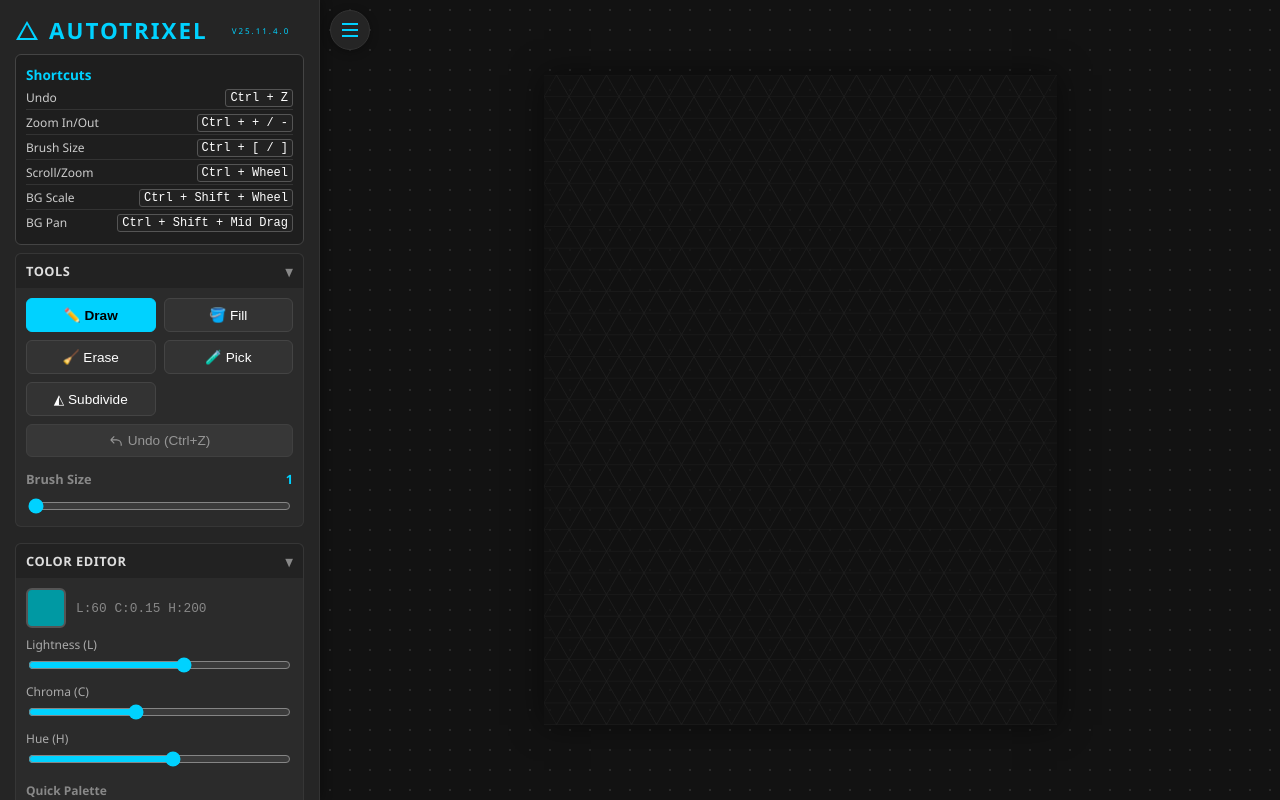
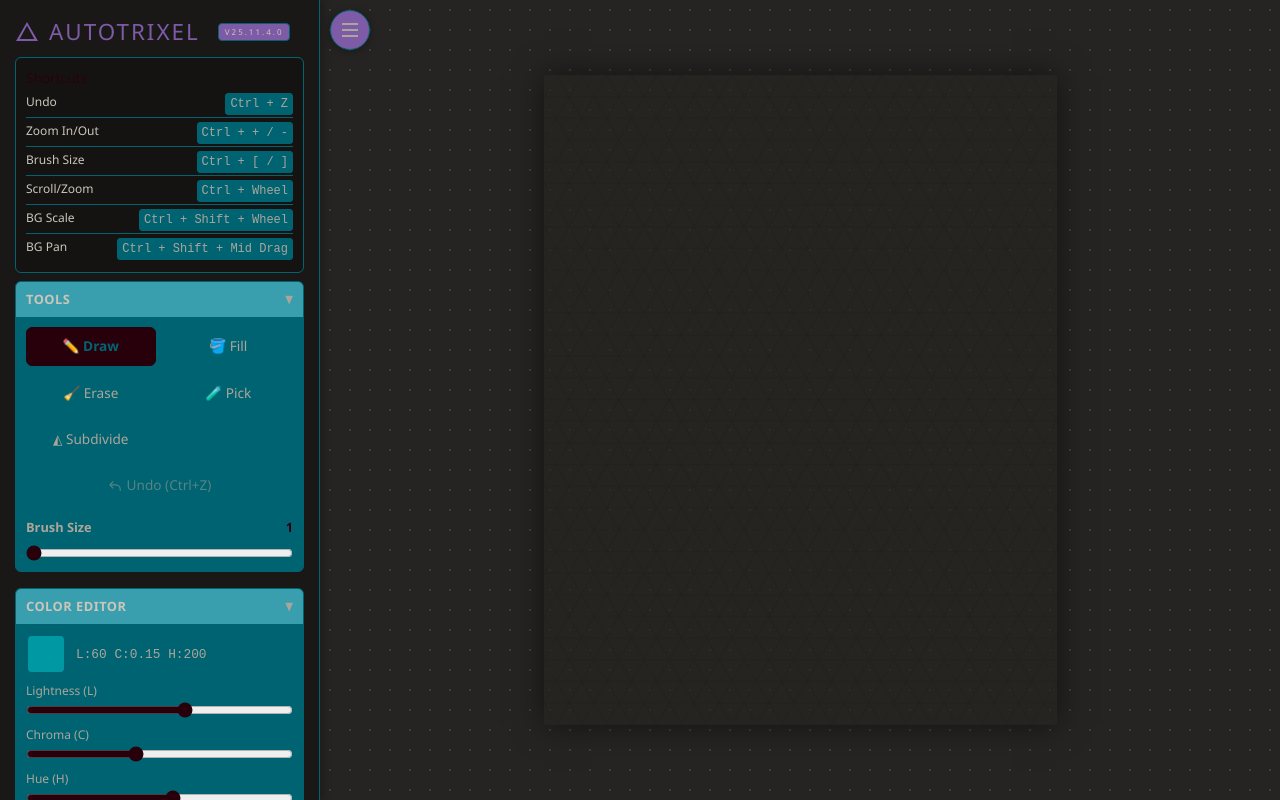
Before and after one commit to Kiriketsuki/AutoTrixel, a Vue app: page / in a window 1280 px wide. Built offline with nearby package versions, Linux system fonts and the light colour scheme.

Commit message:
feat: setup tailwindcss and basic palette

```diff
--- a/src/components/ColorControls.vue
+++ b/src/components/ColorControls.vue
@@ -15,7 +15,7 @@
             <div id="colorPreviewBox"></div>
             <div
                 id="colorCodeDisplay"
-                style="flex: 1; font-family: monospace; font-size: 0.8rem; color: #888">
+                style="flex: 1; font-family: monospace; font-size: 0.8rem; color: var(--color-white-dark)">
                 #00d2ff
             </div>
         </div>
--- a/src/components/ControlSection.vue
+++ b/src/components/ControlSection.vue
@@ -41,8 +41,8 @@
 
 <style scoped>
     .control-section {
-        background-color: rgba(255, 255, 255, 0.03);
-        border: 1px solid rgba(255, 255, 255, 0.05);
+        background-color: var(--color-primary-dark);
+        border: 1px solid var(--border);
         border-radius: 6px;
         margin-bottom: 8px;
         overflow: hidden;
@@ -51,8 +51,7 @@
     }
 
     .control-section:hover {
-        border-color: rgba(255, 255, 255, 0.1);
-        background-color: rgba(255, 255, 255, 0.05);
+        border-color: var(--accent);
     }
 
     .section-header {
@@ -61,21 +60,21 @@
         display: flex;
         justify-content: space-between;
         align-items: center;
-        background-color: rgba(0, 0, 0, 0.2);
+        background-color: var(--color-primary-light);
         user-select: none;
     }
 
     .section-title {
         font-size: 0.8rem;
         font-weight: 600;
-        color: #ddd;
+        color: var(--color-white);
         text-transform: uppercase;
         letter-spacing: 0.5px;
     }
 
     .toggle-icon {
         font-size: 0.7rem;
-        color: #888;
+        color: var(--color-white-dark);
         transition: transform 0.2s;
     }
 
--- a/src/components/HelloWorld.vue
+++ b/src/components/HelloWorld.vue
@@ -1,18 +1,22 @@
 <script setup>
-import { ref } from 'vue'
+    import { ref } from "vue";
 
     defineProps({
         msg: String,
-})
+    });
 
-const count = ref(0)
+    const count = ref(0);
 </script>
 
 <template>
     <h1>{{ msg }}</h1>
 
     <div class="card">
-    <button type="button" @click="count++">count is {{ count }}</button>
+        <button
+            type="button"
+            @click="count++">
+            count is {{ count }}
+        </button>
         <p>
             Edit
             <code>components/HelloWorld.vue</code> to test HMR
@@ -21,7 +25,9 @@ const count = ref(0)
 
     <p>
         Check out
-    <a href="https://vuejs.org/guide/quick-start.html#local" target="_blank"
+        <a
+            href="https://vuejs.org/guide/quick-start.html#local"
+            target="_blank"
             >create-vue</a
         >, the official Vue + Vite starter
     </p>
@@ -38,6 +44,6 @@ const count = ref(0)
 
 <style scoped>
     .read-the-docs {
-  color: #888;
+        color: var(--color-white-dark);
     }
 </style>
--- a/src/components/VersionBadge.vue
+++ b/src/components/VersionBadge.vue
@@ -11,12 +11,12 @@
         display: inline-block;
         font-size: 0.5rem;
         font-weight: 500;
-        color: var(--text-secondary);
-        background-color: var(--bg-secondary);
+        color: var(--color-white);
+        background-color: var(--color-tertiary);
         padding: 2px 6px;
         border-radius: 4px;
         margin-left: 8px;
         vertical-align: middle;
-        border: 1px solid var(--border-color);
+        border: 1px solid var(--border);
     }
 </style>
--- a/src/style.css
+++ b/src/style.css
@@ -1,11 +1,73 @@
+@import "tailwindcss";
+
+@theme {
+    /* Base Colors */
+
+    /* ! Black */
+    --color-black-light--1: oklch(0.31 0.004 84.58);
+    --color-black-light: oklch(0.36 0.004 84.58);
+    --color-black-light-1: oklch(0.41 0.004 84.58);
+
+    --color-black: oklch(0.26 0.004 84.58);
+
+    --color-black-dark--1: oklch(0.21 0.004 84.58);
+    --color-black-dark: oklch(0.16 0.004 84.58);
+    --color-black-dark-1: oklch(0.11 0.004 84.58);
+
+    /* ! White */
+    --color-white-light--1: oklch(0.8758 0.0183 81.32);
+    --color-white-light: oklch(0.9258 0.0183 81.32);
+    --color-white-light-1: oklch(0.9758 0.0183 81.32);
+
+    --color-white: oklch(0.8258 0.0183 81.32);
+
+    --color-white-dark--1: oklch(0.7758 0.0183 81.32);
+    --color-white-dark: oklch(0.7258 0.0183 81.32);
+    --color-white-dark-1: oklch(0.6758 0.0183 81.32);
+
+    /* ! Primary Color (Blue) */
+    --color-primary-light--1: oklch(0.6 0.0947 210);
+    --color-primary-light: oklch(0.65 0.0947 210);
+    --color-primary-light-1: oklch(0.7 0.0947 210);
+
+    --color-primary: oklch(0.55 0.0947 210);
+
+    --color-primary-dark--1: oklch(0.5 0.0947 210);
+    --color-primary-dark: oklch(0.45 0.0947 210);
+    --color-primary-dark-1: oklch(0.4 0.0947 210);
+
+    /* ! Secondary Color (Red) */
+    --color-secondary-light--1: oklch(0.32 0.0806 5.14);
+    --color-secondary-light: oklch(0.37 0.0806 5.14);
+    --color-secondary-light-1: oklch(0.42 0.0806 5.14);
+
+    --color-secondary: oklch(0.27 0.0806 5.14);
+
+    --color-secondary-dark--1: oklch(0.22 0.0806 5.14);
+    --color-secondary-dark: oklch(0.17 0.0806 5.14);
+    --color-secondary-dark-1: oklch(0.12 0.0806 5.14);
+
+    /* ! Tertiary Color (Purple) */
+    --color-tertiary-light--1: oklch(0.59 0.1186 303.58);
+    --color-tertiary-light: oklch(0.64 0.1186 303.58);
+    --color-tertiary-light-1: oklch(0.69 0.1186 303.58);
+
+    --color-tertiary: oklch(0.54 0.1186 303.58);
+
+    --color-tertiary-dark--1: oklch(0.49 0.1186 303.58);
+    --color-tertiary-dark: oklch(0.44 0.1186 303.58);
+    --color-tertiary-dark-1: oklch(0.39 0.1186 303.58);
+}
+
 :root {
-    --bg-color: #1a1a1a;
-    --panel-bg: #252525;
-    --text-color: #e0e0e0;
-    --accent: #00d2ff;
-    --accent-hover: #33dfff;
-    --border: #333;
-    --danger: #ff4444;
+    /* Mapping legacy variables to new system */
+    --bg-color: var(--color-primary-dark-1); /* Body background */
+    --panel-bg: var(--color-black-dark--1); /* Panel/Sidebar */
+    --text-color: var(--color-white-dark);
+    --accent: var(--color-secondary-dark); /* Accent (Red) */
+    --accent-hover: var(--color-secondary-dark);
+    --border: var(--color-primary-dark); /* Borders on panels */
+    --danger: #ff0000;
 }
 
 * {
@@ -61,9 +123,9 @@ body.sidebar-closed #sidebar {
     top: 10px;
     left: 330px;
     z-index: 30;
-    background: var(--panel-bg);
+    background: var(--color-tertiary);
     border: 1px solid var(--border);
-    color: var(--accent);
+    color: var(--color-text-main);
     width: 40px;
     height: 40px;
     border-radius: 50%;
@@ -86,7 +148,7 @@ body.sidebar-closed #sidebarToggle {
 h1 {
     font-size: 1.4rem;
     margin: 0;
-    color: var(--accent);
+    color: var(--color-tertiary);
     text-transform: uppercase;
     letter-spacing: 2px;
     display: flex;
@@ -102,7 +164,7 @@ h1 {
 
 label {
     font-size: 0.8rem;
-    color: #888;
+    color: var(--color-white-dark);
     font-weight: 600;
     display: flex;
     justify-content: space-between;
@@ -116,9 +178,9 @@ label {
 }
 
 .tool-btn {
-    background: #333;
-    border: 1px solid #444;
-    color: white;
+    background: var(--color-primary-dark);
+    border: 1px solid var(--border);
+    color: var(--text-color);
     padding: 8px;
     border-radius: 6px;
     cursor: pointer;
@@ -131,20 +193,20 @@ label {
 }
 
 .tool-btn:hover {
-    background: #444;
+    background: var(--color-primary-light);
 }
 
 .tool-btn.active {
     background: var(--accent);
-    color: #000;
+    color: var(--color-primary-dark);
     border-color: var(--accent);
     font-weight: bold;
 }
 
 .undo-btn {
-    background: #444;
-    border: 1px solid #555;
-    color: white;
+    background: var(--color-primary-dark);
+    border: 1px solid var(--border);
+    color: var(--text-color);
     padding: 8px;
     border-radius: 6px;
     cursor: pointer;
@@ -156,7 +218,7 @@ label {
 }
 
 .undo-btn:active {
-    background: #333;
+    background: var(--color-primary);
 }
 
 .undo-btn:disabled {
@@ -166,11 +228,11 @@ label {
 
 .tutorial-box {
     background: rgba(0, 0, 0, 0.2);
-    border: 1px solid #444;
+    border: 1px solid var(--border);
     border-radius: 6px;
     padding: 10px;
     font-size: 0.75rem;
-    color: #ccc;
+    color: var(--color-white);
 }
 
 .tutorial-box h3 {
@@ -183,7 +245,7 @@ label {
     display: flex;
     justify-content: space-between;
     margin-bottom: 4px;
-    border-bottom: 1px solid #333;
+    border-bottom: 1px solid var(--border);
     padding-bottom: 2px;
 }
 
@@ -193,16 +255,16 @@ label {
 }
 
 .kbd {
-    background: #222;
+    background: var(--color-primary-dark);
     padding: 1px 4px;
     border-radius: 3px;
     font-family: monospace;
-    border: 1px solid #555;
-    color: #fff;
+    border: 1px solid var(--border);
+    color: var(--text-color);
 }
 
 .color-section {
-    border-top: 1px solid #333;
+    border-top: 1px solid var(--border);
     padding-top: 15px;
 }
 
@@ -216,8 +278,8 @@ label {
     width: 40px;
     height: 40px;
     border-radius: 6px;
-    border: 2px solid #555;
-    background-color: #00d2ff;
+    border: 2px solid var(--border);
+    background-color: var(--accent);
 }
 
 .slider-row {
@@ -228,7 +290,7 @@ label {
 
 .slider-label {
     font-size: 0.75rem;
-    color: #aaa;
+    color: var(--color-white-dark);
 }
 
 .palette {
@@ -271,8 +333,8 @@ input[type="range"] {
 
 input[type="number"] {
     width: 60px;
-    background: #111;
-    border: 1px solid #444;
+    background: var(--color-primary-dark);
+    border: 1px solid var(--border);
     color: var(--accent);
     padding: 4px;
     border-radius: 4px;
@@ -300,9 +362,9 @@ input[type="color"] {
 }
 
 button.action-btn {
-    background: #333;
-    color: white;
-    border: 1px solid #444;
+    background: var(--color-primary-dark);
+    color: var(--text-color);
+    border: 1px solid var(--border);
     padding: 10px;
     border-radius: 6px;
     cursor: pointer;
@@ -312,13 +374,13 @@ button.action-btn {
 }
 
 button.action-btn:hover {
-    background: #444;
-    border-color: #666;
+    background: var(--color-primary-light);
+    border-color: var(--color-white-dark);
 }
 
 button.primary {
     background: var(--accent);
-    color: #000;
+    color: var(--color-primary-dark);
     border: none;
 }
 
@@ -334,8 +396,8 @@ button.primary:hover {
 #workspace {
     flex: 1;
     position: relative;
-    background-color: #121212;
-    background-image: radial-gradient(#2a2a2a 1px, transparent 1px);
+    background-color: var(--color-black);
+    background-image: radial-gradient(var(--color-black-light) 1px, transparent 1px);
     background-size: 20px 20px;
     background-position: 0 0;
     overflow: hidden;
@@ -350,7 +412,7 @@ button.primary:hover {
     position: relative;
     box-shadow: 0 0 30px rgba(0, 0, 0, 0.5);
     line-height: 0;
-    background-color: rgba(18, 18, 18, 0.7);
+    background-color: color-mix(in srgb, var(--color-black), transparent 30%);
 }
 
 canvas {
@@ -376,7 +438,7 @@ canvas {
     bottom: 20px;
     right: 20px;
     background: var(--accent);
-    color: #000;
+    color: var(--color-primary-dark);
     padding: 10px 20px;
     border-radius: 4px;
     font-weight: bold;
--- a/vite.config.js
+++ b/vite.config.js
@@ -1,8 +1,9 @@
 import { defineConfig } from "vite";
 import vue from "@vitejs/plugin-vue";
+import tailwindcss from "@tailwindcss/vite";
 
 // https://vite.dev/config/
 export default defineConfig({
-    plugins: [vue()],
+    plugins: [vue(), tailwindcss()],
     base: "/AutoTrixel/",
 });
```
Also changed, not shown: 1 other file (tests, documents, lock files or other folders). Lines whose indentation alone changed are shown as unchanged.
